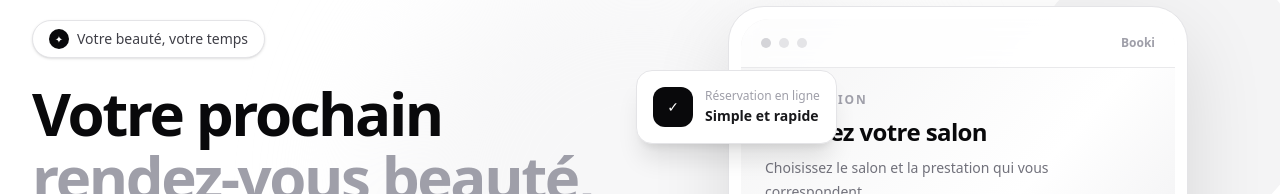
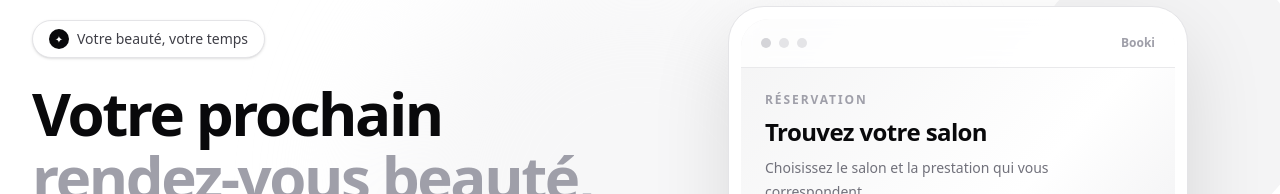
Before and after one commit to badrr-najii/booki-frontend-v2, an Angular app: page / in a window 1280 px wide. Shown: the part 131-325 px from the top of the page. Built offline with nearby package versions, Linux system fonts and the light colour scheme; no server answers.

Commit message:
chore(home): remove online booking badge

```diff
--- a/src/app/features/home/components/hero/hero.html
+++ b/src/app/features/home/components/hero/hero.html
@@ -334,32 +334,6 @@
           </div>
         </div>
       </div>
-
-      <!-- Floating status -->
-      <div
-        class="absolute -left-8 top-16 rounded-2xl
-               border border-zinc-200 bg-white p-4
-               shadow-xl"
-      >
-        <div class="flex items-center gap-3">
-          <div
-            class="flex h-10 w-10 items-center justify-center
-                   rounded-xl bg-zinc-950 text-sm text-white"
-          >
-            ✓
-          </div>
-
-          <div>
-            <p class="text-xs text-zinc-400">
-              Réservation en ligne
-            </p>
-
-            <p class="mt-0.5 text-sm font-semibold text-zinc-900">
-              Simple et rapide
-            </p>
-          </div>
-        </div>
-      </div>
     </div>
   </div>
 </section>
```
